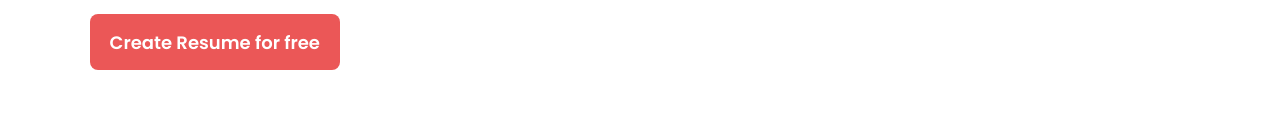
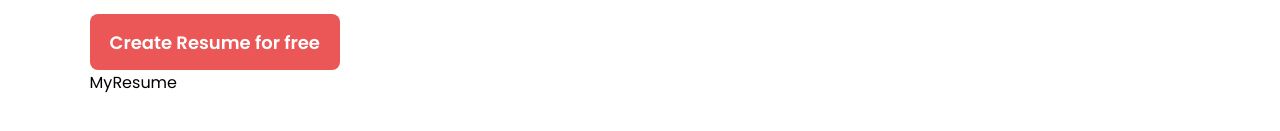
Before and after one commit to Moamal-2000/resume-builder, a Next.js app: page / in a window 1280 px wide. Shown: the part 441-572 px from the top of the page. Built offline with nearby package versions, Linux system fonts and the light colour scheme.

Commit message:
init: MyResume component

```diff
--- a/src/app/page.js
+++ b/src/app/page.js
@@ -1,4 +1,5 @@
 import HeroSection from "@/components/HomePage/HeroSection/HeroSection";
+import MyResume from "@/components/HomePage/MyResume/MyResume";
 import s from "./page.module.scss";
 
 export default function Home() {
@@ -6,6 +7,7 @@ export default function Home() {
     <div className="container">
       <main className={s.home}>
         <HeroSection />
+        <MyResume />
       </main>
     </div>
   );
--- /dev/null
+++ b/src/components/HomePage/MyResume/MyResume.jsx
@@ -0,0 +1,7 @@
+import s from "./MyResume.module.scss";
+
+const MyResume = () => {
+  return <section className={s.myResume}>MyResume</section>;
+};
+
+export default MyResume;
--- /dev/null
+++ b/src/components/HomePage/MyResume/MyResume.module.scss
@@ -0,0 +1 @@
+.myResume {}
```
